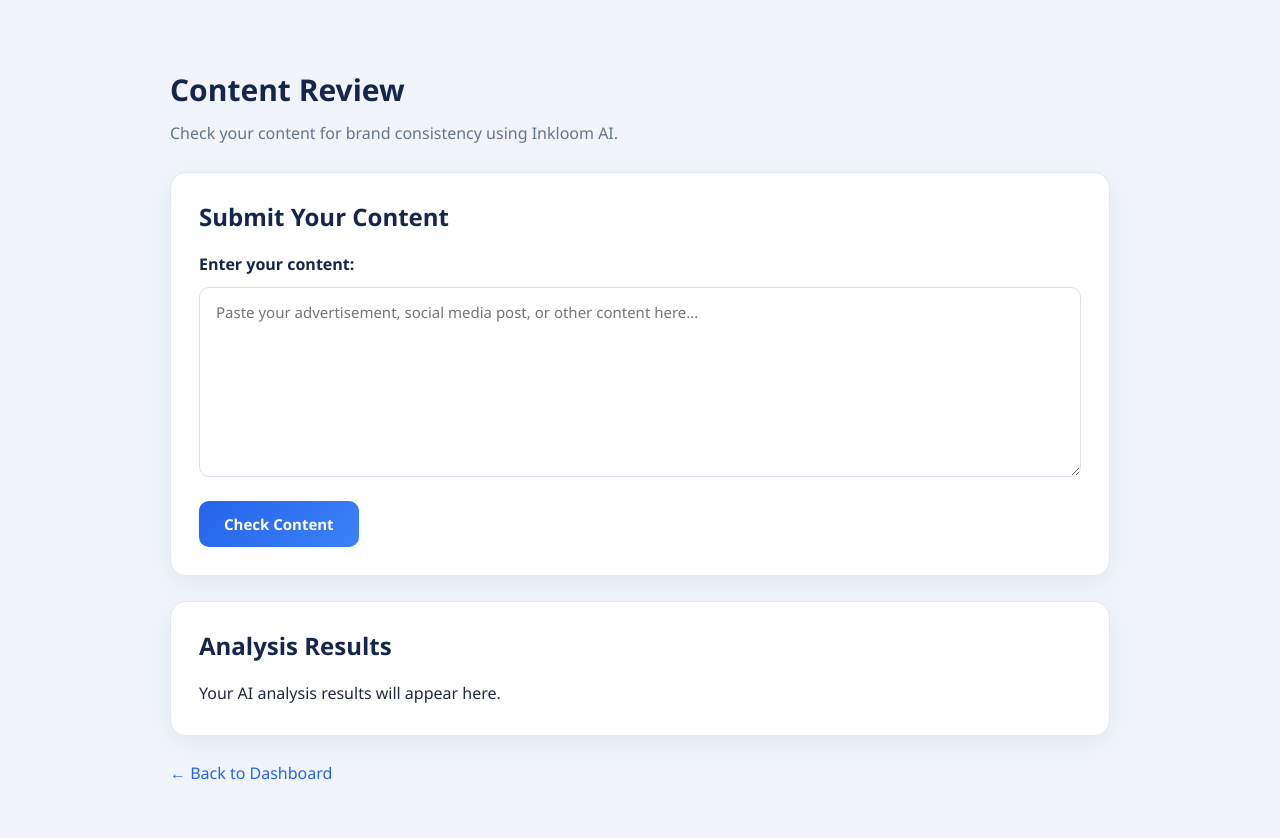
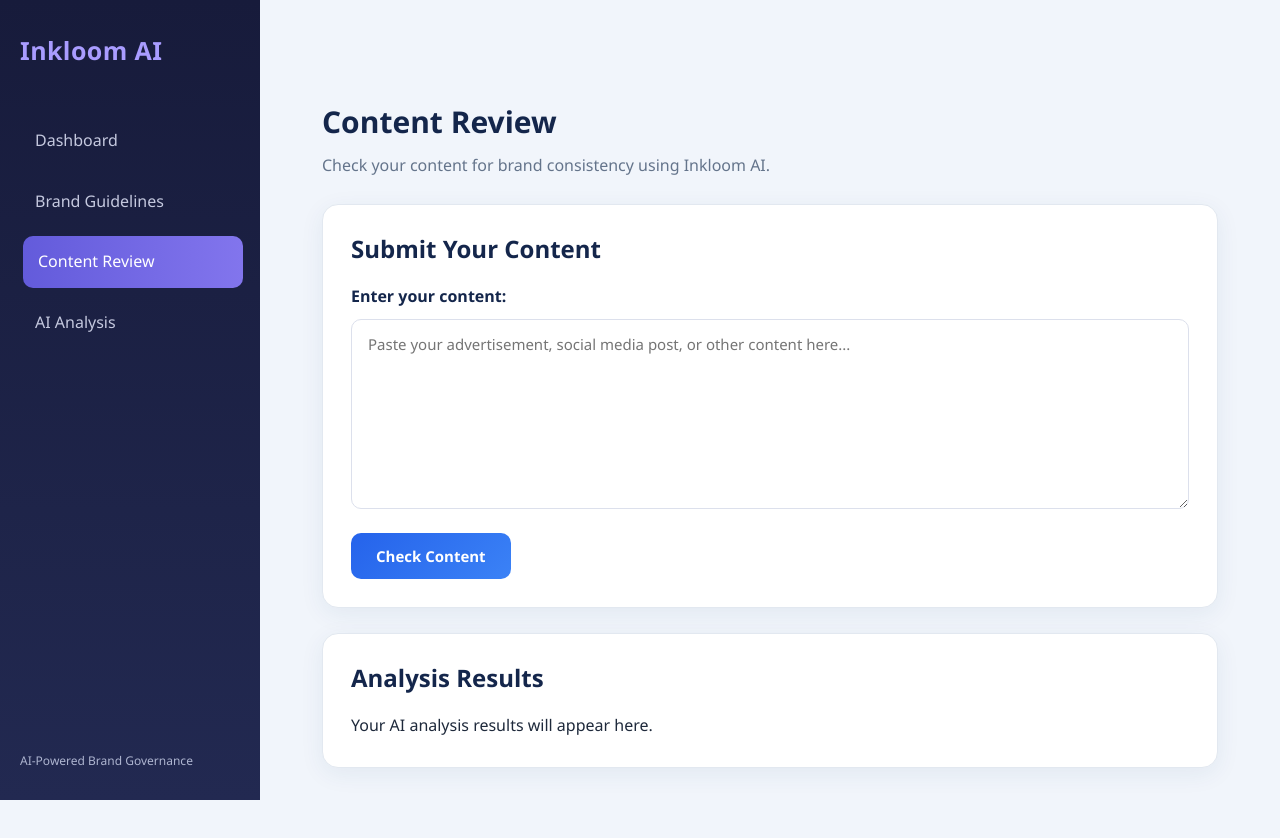
Before and after one commit to ayushschavan08-art/Inkloom-AI, a plain HTML site: page content.html in a window 1280 px wide. Drawn offline with Linux system fonts and the light colour scheme.

Commit message:
Enhance content.html with sidebar and main content
Added a sidebar for navigation and improved structure.

```diff
--- a/content.html
+++ b/content.html
@@ -13,12 +13,36 @@
 
 <body>
 
+    <!-- SIDEBAR -->
+    <aside class="sidebar">
+
+        <div class="logo">Inkloom AI</div>
+
+        <nav>
+            <a href="./index.html">Dashboard</a>
+            <a href="./guidelines.html">Brand Guidelines</a>
+            <a href="./content.html" class="active">Content Review</a>
+            <a href="./ai-analysis.html">AI Analysis</a>
+        </nav>
+
+        <div class="sidebar-bottom">
+            AI-Powered Brand Governance
+        </div>
+
+    </aside>
+
+    <!-- MAIN CONTENT -->
+    <main class="main-content">
+
         <div class="container">
 
             <h1>Content Review</h1>
 
-        <p>Check your content for brand consistency using Inkloom AI.</p>
+            <p>
+                Check your content for brand consistency using Inkloom AI.
+            </p>
 
+            <!-- CONTENT SUBMISSION -->
             <div class="review-box">
 
                 <h2>Submit Your Content</h2>
@@ -37,6 +61,7 @@
 
             </div>
 
+            <!-- ANALYSIS RESULTS -->
             <div id="result" aria-live="polite">
 
                 <h2>Analysis Results</h2>
@@ -45,11 +70,11 @@
 
             </div>
 
-        <a href="./index.html">← Back to Dashboard</a>
-
         </div>
 
-    <!-- Load JavaScript only once -->
+    </main>
+
+    <!-- JAVASCRIPT -->
     <script src="./Script.js" defer></script>
 
 </body>
```
Lines whose indentation alone changed are shown as unchanged.
